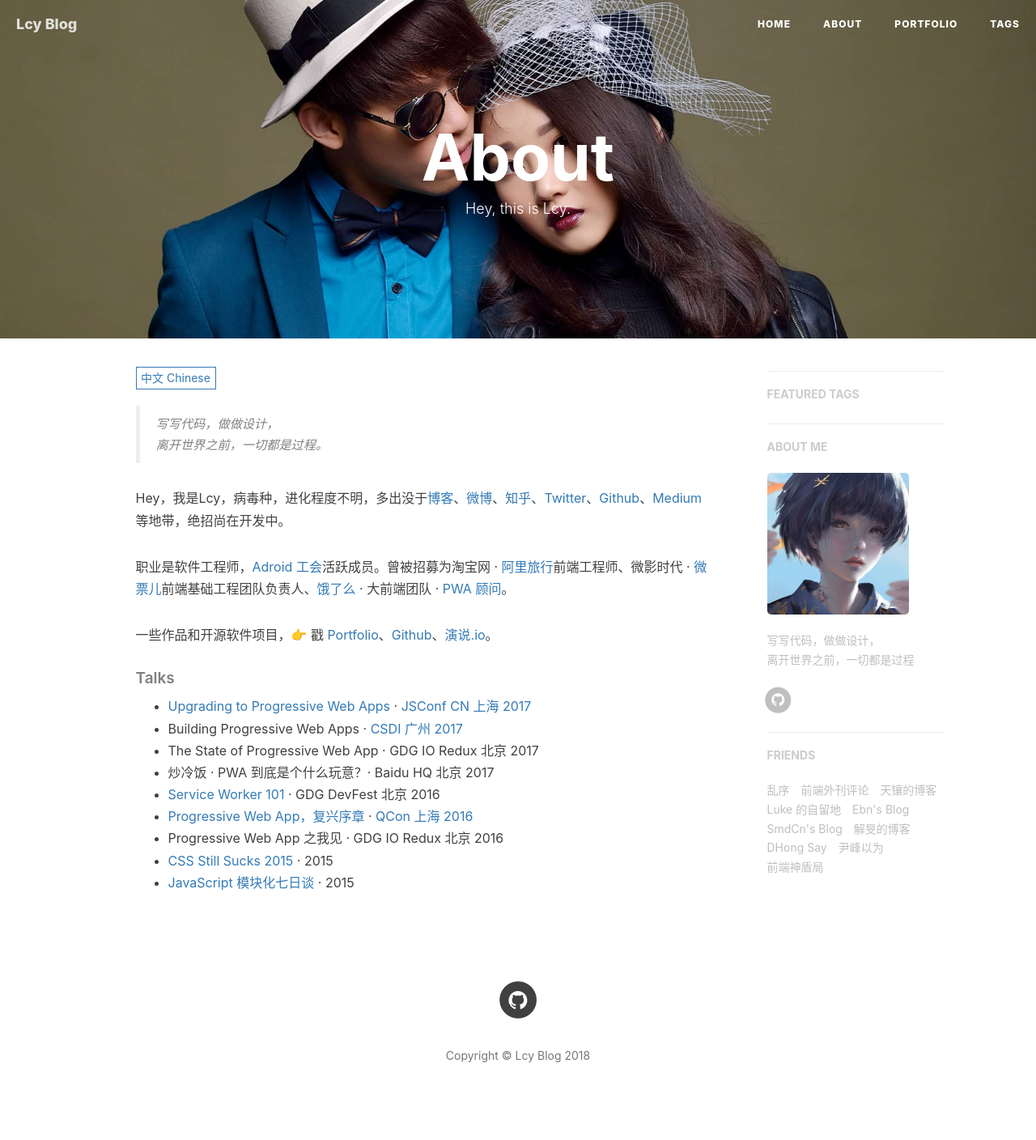
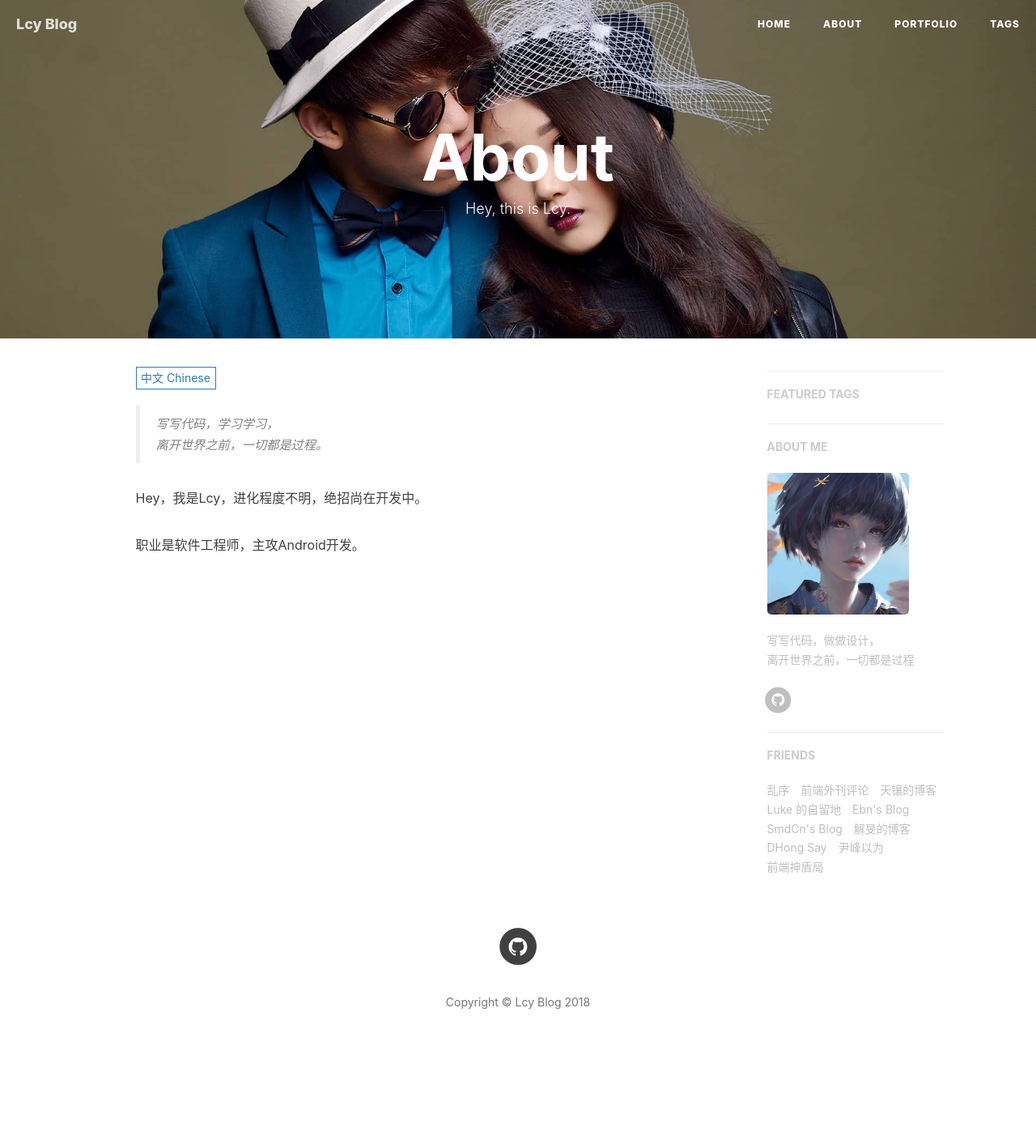
Before and after one commit to lcyluo/lcyluo.github.io, a Jekyll site: the page built from about.html, in a window 1280 px wide. Shown: the whole page at 81% size. Built offline with Jekyll 4.4.1, drawn with Linux system fonts in a browser that asks for light colours; nearby versions of some CDN libraries; comment, search, counter and statistics services are not loaded; after the commit the page ends 1342 px from its top, so only the background shows below that.

Commit message:
modify about me!

```diff
--- a/_includes/about/en.md
+++ b/_includes/about/en.md
@@ -3,31 +3,4 @@
 > Yet another man.
 
 
-Hi, I am *@huxpro* (Huang, Xuan), a software engineer & a designer. I previously worked as Web Front-End Engineer at [Alibaba Trip](https://www.alitrip.com/); Web Front-End Infrastructure Team Lead at [Wepiao.com](https://www.crunchbase.com/organization/wepiao#/entity); And [Invited Consultant on PWA]((https://medium.com/elemefe/upgrading-ele-me-to-progressive-web-app-2a446832e509)) at [Ele.me](https://github.com/elemefe/).
-
-I studied Digital Media Art and graduated from [Communication University of China](https://en.wikipedia.org/wiki/Communication_University_of_China) by 2016, and am studying Computer Science at [Rochester Institute of Technology](https://en.wikipedia.org/wiki/Rochester_Institute_of_Technology) from 2017.
-
-
-##### Talks
-
-- [Upgrading to Progressive Web Apps][9] · [JSConf China Shanghai 2017](http://2017.jsconf.cn/)
-- Building Progressive Web Apps · [CSDI Guangzhou 2017](http://www.csdisummit.com/)
-- The State of Progressive Web App · GDG IO Redux Beijing 2017
-- PWA Rehashing · Baidu HQ Beijing 2017
-- [Service Worker 101][5] · GDG DevFest Beijing 2016
-- [Progressive Web Apps][4] · QCon Shanghai 2016
-- Progressive Web App in my POV · GDG IO Redux Beijing 2016
-- [CSS Still Sucks 2015][2] · 2015
-- [JavaScript Modularization Journey][1] · 2015
-
-
-
-[1]: //huangxuan.me/2015/07/09/js-module-7day/
-[2]: //huangxuan.me/2015/12/28/css-sucks-2015/
-[3]: //huangxuan.me/2016/06/05/pwa-in-my-pov/
-[4]: //huangxuan.me/2016/10/20/pwa-qcon2016/
-[5]: //huangxuan.me/2016/11/20/sw-101-gdgdf/
-[6]: https://yanshuo.io/assets/player/?deck=58ac8598b123db0067292f92 "PWA Rehashing"
-[7]: https://yanshuo.io/assets/player/?deck=593ad6fbfe88c2006a0a0d6d "The State of PWA"
-[8]: https://yanshuo.io/assets/player/?deck=594d673d570c357d0698a950 "Building PWA"
-[9]: //huangxuan.me/jsconfcn2017/
+Hi, I am *@lcyzxin* (Huan, Luo), a software engineer
--- a/_includes/about/zh.md
+++ b/_includes/about/zh.md
@@ -1,31 +1,6 @@
-> 写写代码，做做设计，
+> 写写代码，学习学习，
 > 离开世界之前，一切都是过程。
 
-Hey，我是Lcy，病毒种，进化程度不明，多出没于[博客](https://huangxuan.me)、[微博](weibo.com/huxpro)、[知乎](https://www.zhihu.com/people/huxpro/pins/posts)、[Twitter](https://twitter.com/Huxpro/)、[Github](http://github.com/huxpro)、[Medium](https://medium.com/@Huxpro) 等地带，绝招尚在开发中。
+Hey，我是Lcy，进化程度不明，绝招尚在开发中。
 
-职业是软件工程师，[Adroid 工会](https://medium.com/ben-and-dion/team-web-3315aa447fb2#.359a9c6cl)活跃成员。曾被招募为淘宝网 · [阿里旅行](http://alitrip.com)前端工程师、微影时代 · [微票儿](http://www.wepiao.com/?r=movie)前端基础工程团队负责人、[饿了么](https://ele.me/) · 大前端团队 · [PWA 顾问](https://medium.com/elemefe/upgrading-ele-me-to-progressive-web-app-2a446832e509)。
-
-一些作品和开源软件项目，👉 戳 [Portfolio](/portfolio)、[Github](http://github.com/huxpro)、[演说.io](http://https://zhuanlan.zhihu.com/p/21280918)。
-
-
-##### Talks
-
-- [Upgrading to Progressive Web Apps][9] · [JSConf CN 上海 2017](http://2017.jsconf.cn/)
-- Building Progressive Web Apps · [CSDI 广州 2017](http://www.csdisummit.com/)
-- The State of Progressive Web App · GDG IO Redux 北京 2017
-- 炒冷饭 · PWA 到底是个什么玩意？· Baidu HQ 北京 2017
-- [Service Worker 101][5] · GDG DevFest 北京 2016
-- [Progressive Web App，复兴序章][4] · [QCon 上海 2016](http://2016.qconshanghai.com/presentation/3111)
-- Progressive Web App 之我见 · GDG IO Redux 北京 2016
-- [CSS Still Sucks 2015][2] · 2015
-- [JavaScript 模块化七日谈][1] · 2015
-
-[1]: //huangxuan.me/2015/07/09/js-module-7day/
-[2]: //huangxuan.me/2015/12/28/css-sucks-2015/
-[3]: //huangxuan.me/2016/06/05/pwa-in-my-pov/
-[4]: //huangxuan.me/2016/10/20/pwa-qcon2016/
-[5]: //huangxuan.me/2016/11/20/sw-101-gdgdf/
-[6]: https://yanshuo.io/assets/player/?deck=58ac8598b123db0067292f92 "PWA Rehashing"
-[7]: https://yanshuo.io/assets/player/?deck=593ad6fbfe88c2006a0a0d6d "The State of PWA"
-[8]: https://yanshuo.io/assets/player/?deck=594d673d570c357d0698a950 "Building PWA"
-[9]: //huangxuan.me/jsconfcn2017/
+职业是软件工程师，主攻Android开发。
--- a/_posts/2017-11-28-activity-explain-in detail.markdown
+++ b/_posts/2017-11-28-activity-explain-in detail.markdown
@@ -50,4 +50,4 @@ activity默认启动模式，将当前启动的activity加入栈顶；
 此activity在所有任务栈中只存在一个实例，并且这个示例独享一个任务栈；（用的比较少，类似通讯录）
 
 ### 四. scheme跳转协议
-Android中的scheme是一种页面内跳转协议，是一种非常好的实现机制，通过定义自己的scheme协议，可以非常方便跳转app中各个页面；通过scheme协议，服务器可以定制化告诉App跳转到哪个页面，可以通过通知栏定制化跳转页面，可以通过H4页面跳转页面等。
+Android中的scheme是一种页面内跳转协议，是一种非常好的实现机制，通过定义自己的scheme协议，可以非常方便跳转app中各个页面；通过scheme协议，服务器可以定制化告诉App跳转到哪个页面，可以通过通知栏定制化跳转页面，可以通过H5页面跳转页面等。
```
